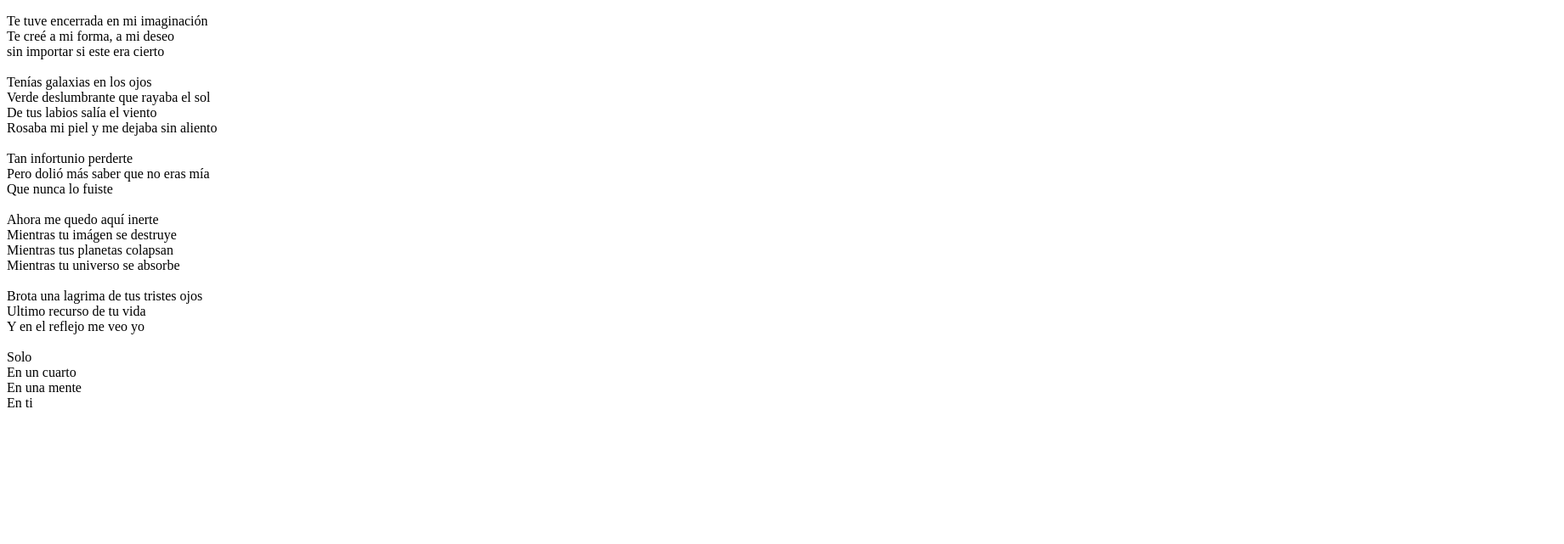
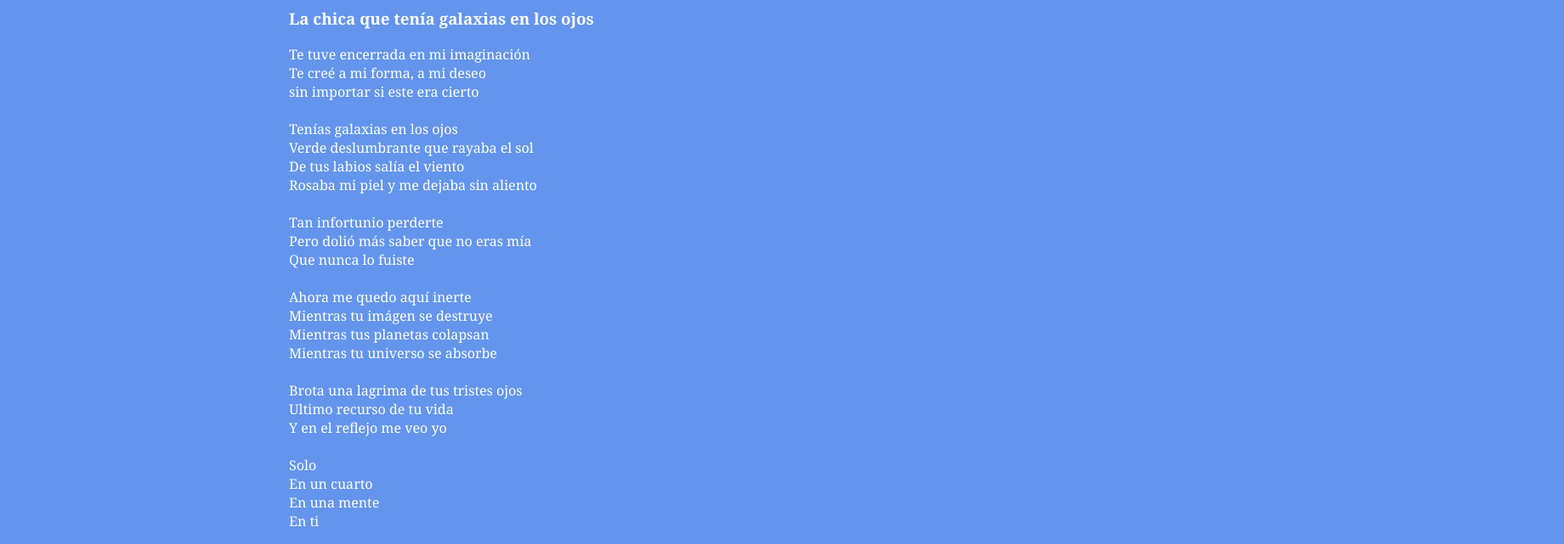
Before and after one commit to kiks99/kiks99.github.io, a plain HTML site: page poetry.html in a window 1280 px wide. Shown: the part 309-950 px from the top of the page at 85% size, 1840 px wide, since content can reach past the window. Before the commit the page ends 809 px from the top, so only its background shows below. Drawn offline with Linux system fonts and the light colour scheme.

Commit message:
Update poetry.html

```diff
--- a/poetry.html
+++ b/poetry.html
@@ -5,7 +5,7 @@
     <meta http-equiv="X-UA-Compatible" content="IE=edge">
     <meta name="viewport" content="width=device-width, initial-scale=1.0">
     <title>Random book: Kiks</title>
-    <link rel="style.css" href="../style_poetry.css">
+    <link rel="stylesheet" href="./style_poetry.css"/>
 </head>
 <body>
     <header>
```
